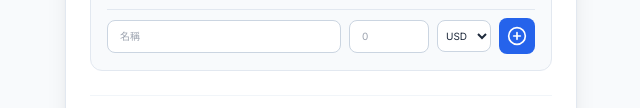
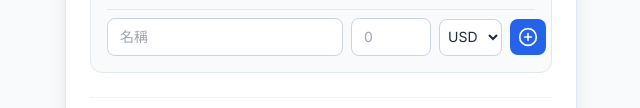
Before and after one commit to zaqwsx2205/zaqwsx2205.github.io, a plain HTML site: page CryptoCardCalculatorAnalysis/index.html in a window 1280 px wide. Shown: the part 658-766 px from the top of the page, without its empty margins (319-959 px from the left). Drawn offline with nearby package versions, Linux system fonts and the light colour scheme.

Commit message:
Update input styles for fee entry fields

```diff
--- a/CryptoCardCalculatorAnalysis/index.html
+++ b/CryptoCardCalculatorAnalysis/index.html
@@ -250,9 +250,9 @@
                 <div class="text-center py-4 text-slate-400 text-xs italic">尚無雜費項目</div>
             </div>
             <div class="flex items-center gap-2 pt-2 border-t border-slate-200 hide-on-capture">
-                <input type="text" id="new-fee-name" placeholder="名稱" class="flex-1 px-3 py-2 text-[10px] border border-slate-300 rounded-lg outline-none">
-                <input type="number" step="any" id="new-fee-amount" placeholder="0" class="w-20 px-3 py-2 text-[10px] border border-slate-300 rounded-lg outline-none">
-                <select id="new-fee-currency" class="px-1 py-2 text-[10px] border border-slate-300 rounded-lg bg-white outline-none">
+                <input type="text" id="new-fee-name" placeholder="名稱" class="flex-1 px-3 py-2 text-sm border border-slate-300 rounded-lg outline-none">
+                <input type="number" step="any" id="new-fee-amount" placeholder="0" class="w-20 px-3 py-2 text-sm border border-slate-300 rounded-lg outline-none">
+                <select id="new-fee-currency" class="px-1 py-2 text-sm border border-slate-300 rounded-lg bg-white outline-none">
                     <option value="USD">USD</option>
                     <option value="home" class="currency-text">TWD</option>
                 </select>
```
